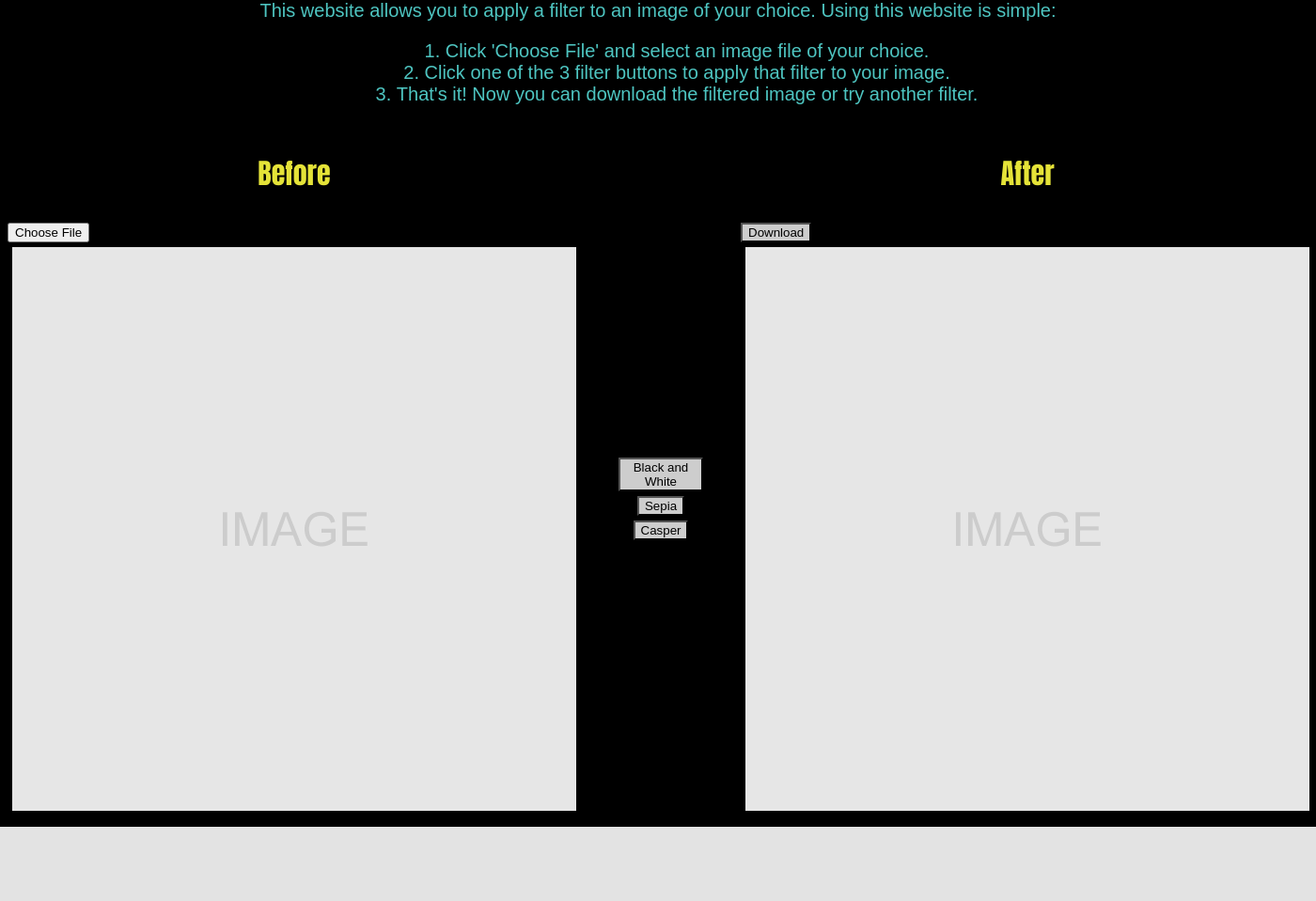
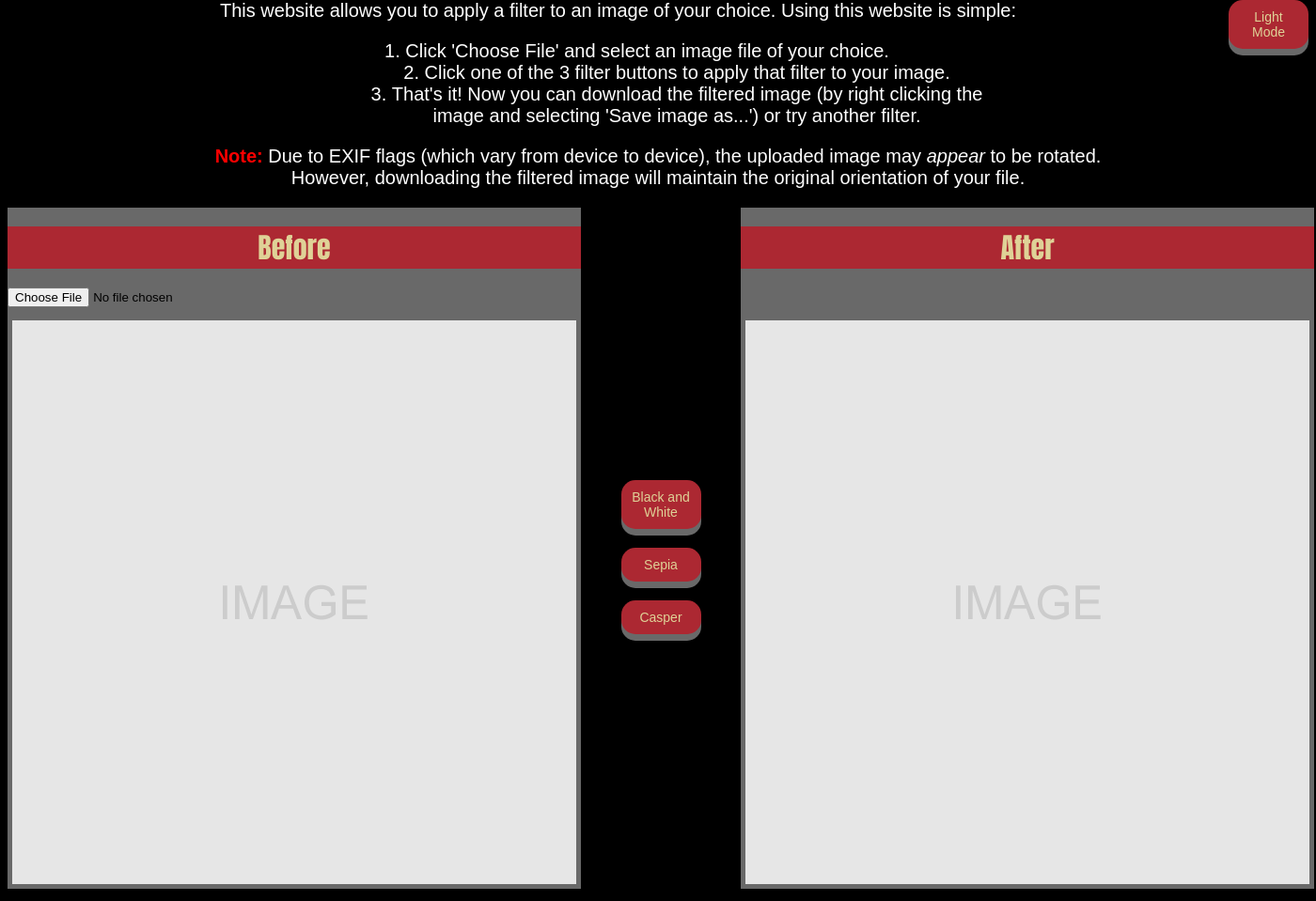
Before and after one commit to MohamedRaffik/FilterWebsite, a Flask app: page / in a window 1400 px wide. Shown: the part 141-1100 px from the top of the page at 94% size. Before the commit the page ends 1021 px from the top, so only its background shows below. Run offline with Flask 2, Linux system fonts and the light colour scheme; some libraries are stand-ins or nearby versions.

Commit message:
Add theme button

```diff
--- a/app/static/logic.js
+++ b/app/static/logic.js
@@ -1,12 +1,39 @@
+function change_theme() {
+    if (document.getElementById('theme-btn').textContent == 'Light Mode') {
+        // 'Dark Mode' -> 'Light Mode'
+        document.getElementById('theme-btn').textContent = 'Dark Mode';
+        document.getElementById('intro').style.color = '#000000';
+        document.body.style.background = '#F0FFFF';
+    }
+    else {
+        // 'Light Mode' -> 'Dark Mode'
+        document.getElementById('theme-btn').textContent = 'Light Mode';
+        document.getElementById('intro').style.color = '#FFFFFF';
+        document.body.style.background = '#000000';
+    }
+}
+
 function filter(filter_type) {
-    if (filter_type == 'black_and_white') {
-        ;
+    // Polyfill for String.endsWith()
+    if (!String.prototype.endsWith) {
+        String.prototype.endsWith = function(search, this_len) {
+            if (this_len === undefined || this_len > this.length) {
+                this_len = this.length;
+            }
+            return this.substring(this_len-search.length, this_len) === search;
+        };
     }
-    else if (filter_type == 'sepia') {
-        ;
-    }
-    else if (filter_type == 'casper') {
-        ;
+    if ( !document.getElementById('old-img').src.
+         endsWith('placeholder.png') ) {
+        if (filter_type == 'black_and_white') {
+            console.log('black and white filter');
+        }
+        else if (filter_type == 'sepia') {
+            console.log('sepia filter');
+        }
+        else if (filter_type == 'casper') {
+            console.log('casper filter');
+        }
     }
 }
 
@@ -25,12 +52,3 @@ function upload(input) {
         reader.readAsDataURL(input.files[0]);
     }
 }
-
-function download() {
-    var link = document.createElement('a');
-    link.setAttribute('href', document.getElementById('new-img').src);
-    link.setAttribute('download', 'filterx-download.jpg');
-    document.body.appendChild(link);
-    link.click();
-    link.remove();
-}
--- a/app/static/style.css
+++ b/app/static/style.css
@@ -1,16 +1,16 @@
 #filter-btns div {
-    margin: 5px 5px;
+    margin: 20px 5px;
     text-align: center;
 }
 
 #filter-btns {
     float: left;
-    margin: 350px 35px 0px 35px;
+    margin: 270px 35px 0px 35px;
     width: 100px;
 }
 
 #full-box {
-    height: 740px;
+    height: 730px;
     margin-left: auto;
     margin-right: auto;
     width: 1390px;
@@ -21,9 +21,10 @@
 }
 
 #intro {
-    color: #4EC5C1;
+    color: #FFFFFF;
     font-family: "Arial";
     font-size: 20px;
+    margin-bottom: 20px;
     text-align: center;
 }
 
@@ -33,14 +34,25 @@
     margin-right: auto;
 }
 
+#theme-btn {
+    float: right;
+}
+
 .display-box p {
-    color: #E5E338;
     font-family: "Impact";
     font-size: 30px;
+    margin-bottom: 20px;
+    margin-top: 20px;
     text-align: center;
 }
 
+.display-box p, button {
+    background: #AC2832;
+    color: #DFD297;
+}
+
 .display-box {
+    background: #696969;
     float: left;
 }
 
@@ -52,8 +64,8 @@
 }
 
 .display-img {
+    height: 600px;
     margin: 5px 5px;
-    height: 600px;
     width: 600px;
 }
 
@@ -62,6 +74,27 @@ body {
 }
 
 button {
-    background: #CDCDCD;
+    border-radius: 15px;
+    border: none;
+    box-shadow: 0 7px #696969;
+    cursor: pointer;
     font-family: "Arial";
+    font-size: 14px;
+    outline: none;
+    padding: 10px 10px;
+    width: 85px;
 }
+
+button:active {
+    box-shadow: 0 7px #696969;
+    transform: translateY(5px);
+}
+
+button:active, button:hover {
+    background: #DFD297;
+    color: #AC2832;
+}
+
+input {
+    height: 30px;
+}
--- a/app/templates/index.html
+++ b/app/templates/index.html
@@ -6,44 +6,56 @@
     <link href="{{ url_for('static', filename='./favicon.ico') }}" type="image/x-icon" rel="shortcut icon">
     <link href="{{ url_for('static', filename='./style.css') }}" type="text/css" rel="stylesheet">
     <script src="{{ url_for('static', filename='./logic.js') }}" type="text/javascript"></script>
+
     <link href="../static/favicon.ico" type="image/x-icon" rel="shortcut icon">
     <link href="../static/style.css" type="text/css" rel="stylesheet">
     <script src="../static/logic.js" type="text/javascript"></script>
-    <script src="https://ajax.googleapis.com/ajax/libs/jquery/3.1.1/jquery.min.js"></script>
+
+    <script src="https://ajax.googleapis.com/ajax/libs/jquery/3.1.1/jquery.min.js" type="text/javascript"></script>
   </head>
 
   <body>
     <header>
       <img id="logo" src="../static/logo.png" alt="FilterX Logo">
+      <button id="theme-btn" type="button" onclick="change_theme();">Light Mode</button>
     </header>
+
     <div id="intro">
       This website allows you to apply a filter to an image of your choice. Using this website is simple:
       <ol id="instructions">
         <li>Click 'Choose File' and select an image file of your choice.</li>
         <li>Click one of the 3 filter buttons to apply that filter to your image.</li>
-        <li>That's it! Now you can download the filtered image or try another filter.</li>
+        <li>That's it! Now you can download the filtered image (by right clicking the<br>
+            image and selecting 'Save image as...') or try another filter.</li>
       </ol>
+      <strong style="color: red;">Note:</strong> Due to EXIF flags (which vary from device to device), the uploaded image may <em>appear</em> to be rotated.<br>
+      However, downloading the filtered image will maintain the original orientation of your file.
     </div>
+
     <div id="full-box">
+      <!-- Open #full-box -->
       <div class="display-box">
         <p>Before</p>
-        <input type="file" accept="image/*" onchange="upload(this)">
+        <input type="file" accept="image/*" onchange="upload(this);">
         <div class="display-img">
           <img id="old-img" src="../static/placeholder.png" alt="Old image goes here.">
         </div>
       </div>
+
       <div id="filter-btns">
         <div><button type="button" onclick="filter('black_and_white');">Black and White</button></div>
         <div><button type="button" onclick="filter('sepia');">Sepia</button></div>
         <div><button type="button" onclick="filter('casper');">Casper</button></div>
       </div>
+
       <div class="display-box">
         <p>After</p>
-        <button id="download-btn" type="button" onclick="download();">Download</button>
+        <input type="file" style="visibility: hidden;">
         <div class="display-img">
           <img id="new-img" src="../static/placeholder.png" alt="New image goes here.">
         </div>
       </div>
+      <!-- Close #full-box -->
     </div>
   </body>
 </html>
```
